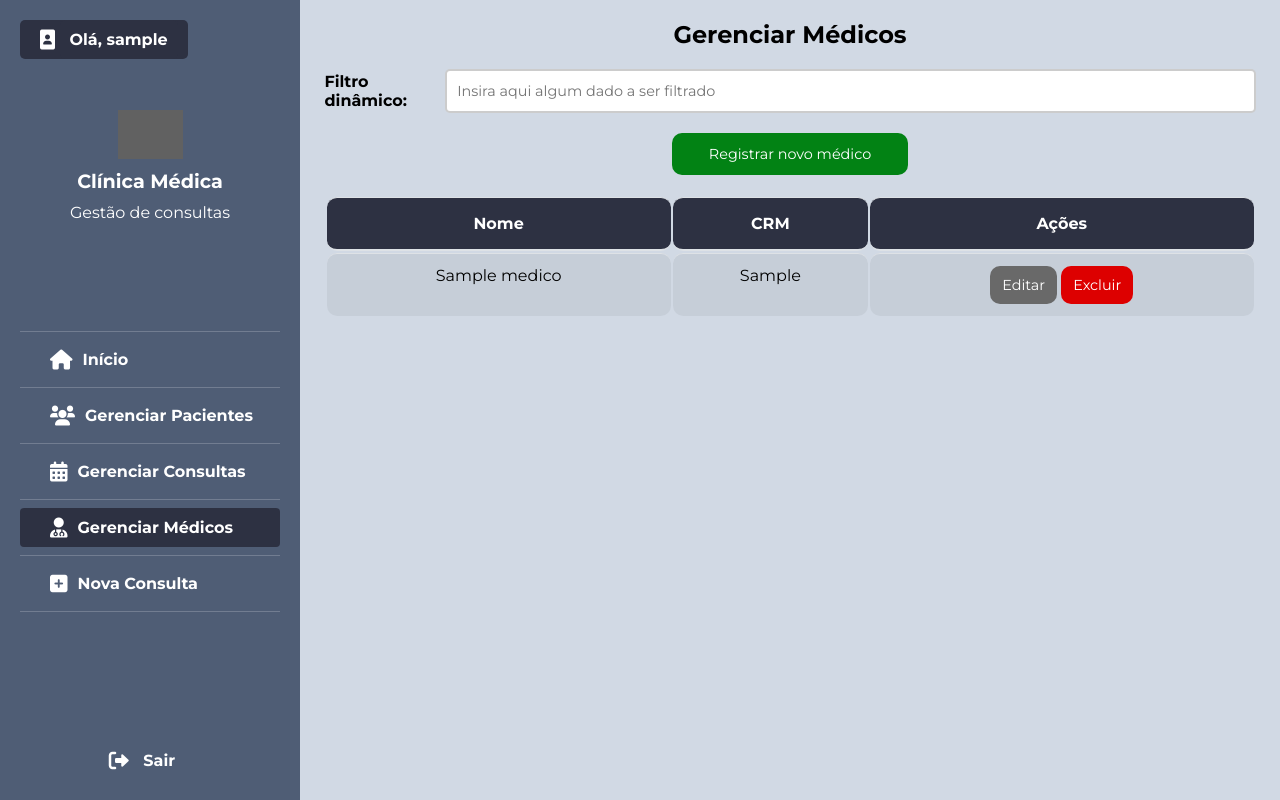
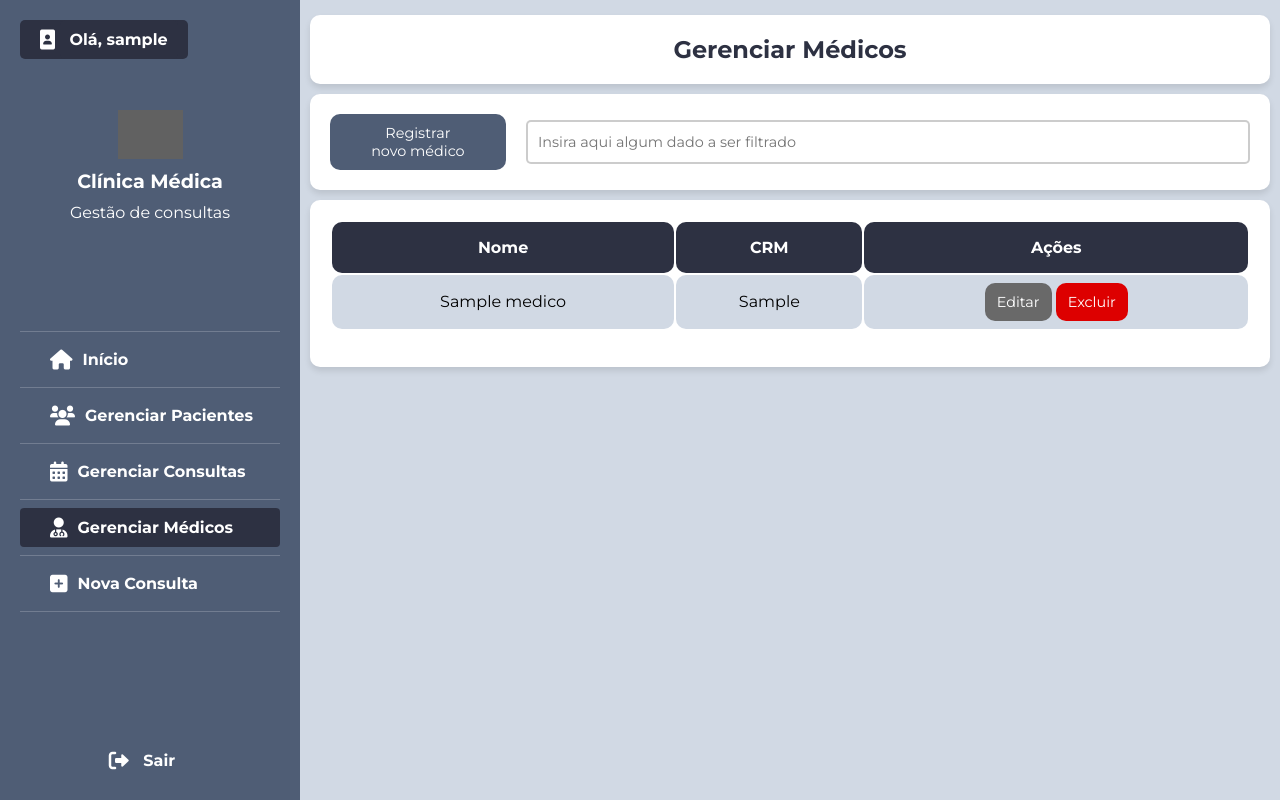
Before and after one commit to erickallanss/gestaoclinica, a Django app: page /gerenciarmedicos/ in a window 1280 px wide. Run offline with Django 4.2, Linux system fonts and the light colour scheme; a user stored in the database is signed in; tables that the repository leaves empty hold one stand-in row (values such as "Sample post"); grey boxes are pictures that could not be loaded.

Commit message:
feat: change style of gerenciar medicos page

```diff
--- a/gestaoclinica/templates/gerenciar_medicos.html
+++ b/gestaoclinica/templates/gerenciar_medicos.html
@@ -1,17 +1,23 @@
 {% extends 'base.html' %}
 
 {% block content %}
-<div class="tablepacientes" style="width: 95%">
-    <div class="row">
-        <div class="col-md-9">
-            <h2 style="text-align: center;">Gerenciar Médicos</h2>
-            <div class="divfiltro"><strong>Filtro dinâmico:</strong>
-                <input type="text" id="filtro-medicos" class="form-control filtro" placeholder="Insira aqui algum dado a ser filtrado" />
+<div class="" style="width: 100%">
+    <div class="upper-panel">
+        <div class="header-title">
+            <h2>Gerenciar Médicos</h2>
         </div>
-            <center>
-            <div class="addmedico btn btn-novomedico"><a class="linkbutton" href="{% url 'novo_medico' %}">Registrar novo médico</a></div>
-            </center>
-            <div class="table-responsive">
+        <div class="filter-div">
+                <div class="btn btn-add">
+                    <a class="linkbutton" href="{% url 'novo_medico' %}">
+                        Registrar <br /> novo médico
+                    </a>
+                </div>
+                <input type="text" id="filtro-medicos" class="form-control filtro"
+                    placeholder="Insira aqui algum dado a ser filtrado"
+                />
+        </div>
+
+        <div class="table-content">
             <table class="table table-striped table-hover">
                 <thead class="thead-dark">
                     <tr>
@@ -27,7 +33,8 @@
                         <td>{{ medico.crm }}</td>
                         <td>
                             <a href="{% url 'editar_medico' medico.id %}" class="btn btn-editar btn-sm">Editar</a>
-                                <a class="btn btn-excluir btn-sm" href="{% url 'excluir_medico' medico.id %}" onclick="return confirm('Tem certeza de que deseja excluir o médico {{ medico.nome }}?')">Excluir</a>
+                            <a class="btn btn-excluir btn-sm" href="{% url 'excluir_medico' medico.id %}"
+                                onclick="return confirm('Tem certeza de que deseja excluir o médico {{ medico.nome }}?')">Excluir</a>
                         </td>
                     </tr>
                     {% endfor %}
@@ -36,75 +43,7 @@
         </div>
     </div>
 </div>
-</div>
 <style>
-    .divfiltro {
-        display: flex;
-        justify-content: center;
-        align-items: center;
-        margin-bottom: 20px;
-        margin-top: 20px;
-    }
-
-    .table {
-        width: 100%;
-        max-width: 100%;
-        margin-bottom: 1rem;
-        background-color: transparent;
-    }
-
-    .table th,
-    .table td {
-        padding: 0.75rem;
-        vertical-align: top;
-        border-top: 1px solid #dee2e6;
-    }
-
-    .table thead th {
-        vertical-align: bottom;
-        border-bottom: 2px solid #dee2e6;
-    }
-
-    .table tbody+tbody {
-        border-top: 2px solid #dee2e6;
-    }
-
-    .table-sm th,
-    .table-sm td {
-        padding: 0.3rem;
-    }
-
-    .table-bordered {
-        border: 1px solid #dee2e6;
-    }
-
-    .table-bordered th,
-    .table-bordered td {
-        border: 1px solid #dee2e6;
-    }
-
-    .table-bordered thead th,
-    .table-bordered thead td {
-        border-bottom-width: 2px;
-    }
-
-    .table-striped tbody tr:nth-of-type(odd) {
-        background-color: rgba(0, 0, 0, 0.05);
-    }
-
-    .table-hover tbody tr:hover {
-        background-color: rgba(0, 0, 0, 0.075);
-    }
-
-    .filtro {
-        width: 100%;
-        height: 30px;
-        border: 2px solid rgba(0, 0, 0, 0.2);
-        padding: 5px 10px;
-        font-size: 0.9rem;
-        border-radius: 5px;
-        margin-left: 10px;
-    }
 
     .btn {
         padding: 10px 12px;
@@ -117,29 +56,25 @@
     }
 
     .btn-editar {
-        background-color:#696969;
+        background-color: #696969;
     }
 
     .btn-editar:hover {
-        background-color:#494949;
+        background-color: #494949;
     }
 
     .btn-excluir {
-        background-color:#DD0000;
+        background-color: #DD0000;
     }
 
     .btn-excluir:hover {
-        background-color:#8f0000;
-    }
-
-    .addmedico {
-        margin-bottom: 20px;
+        background-color: #8f0000;
     }
 
     .btn-novomedico {
         padding: 12px 18px;
         width: 200px;
-        background-color:#028214;
+        background-color: #028214;
         text-align: center;
         margin-left: auto;
         margin-right: auto;
@@ -153,7 +88,6 @@
         text-decoration: none;
         color: #FFF;
     }
-
 </style>
 <script>
     const filtroInput = document.getElementById('filtro-medicos');
```
Lines whose indentation alone changed are shown as unchanged.
